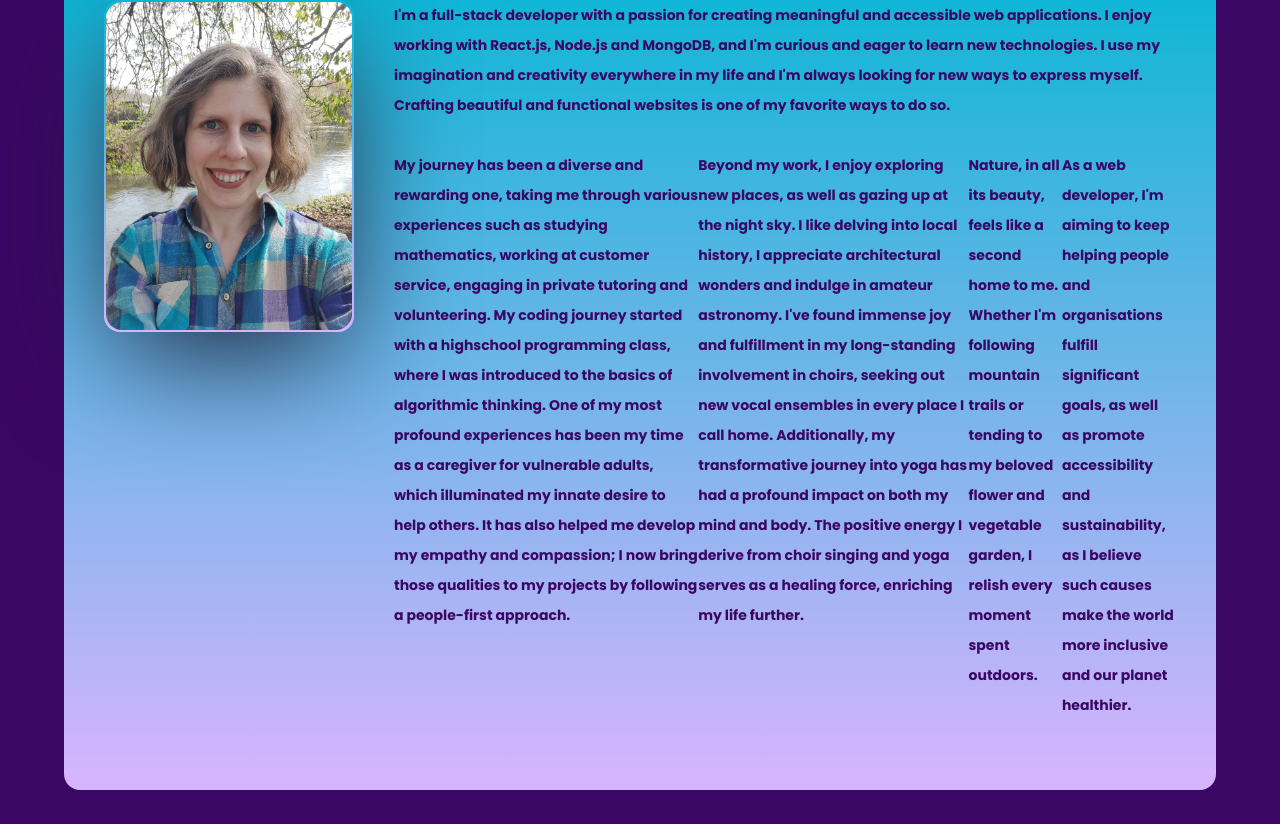
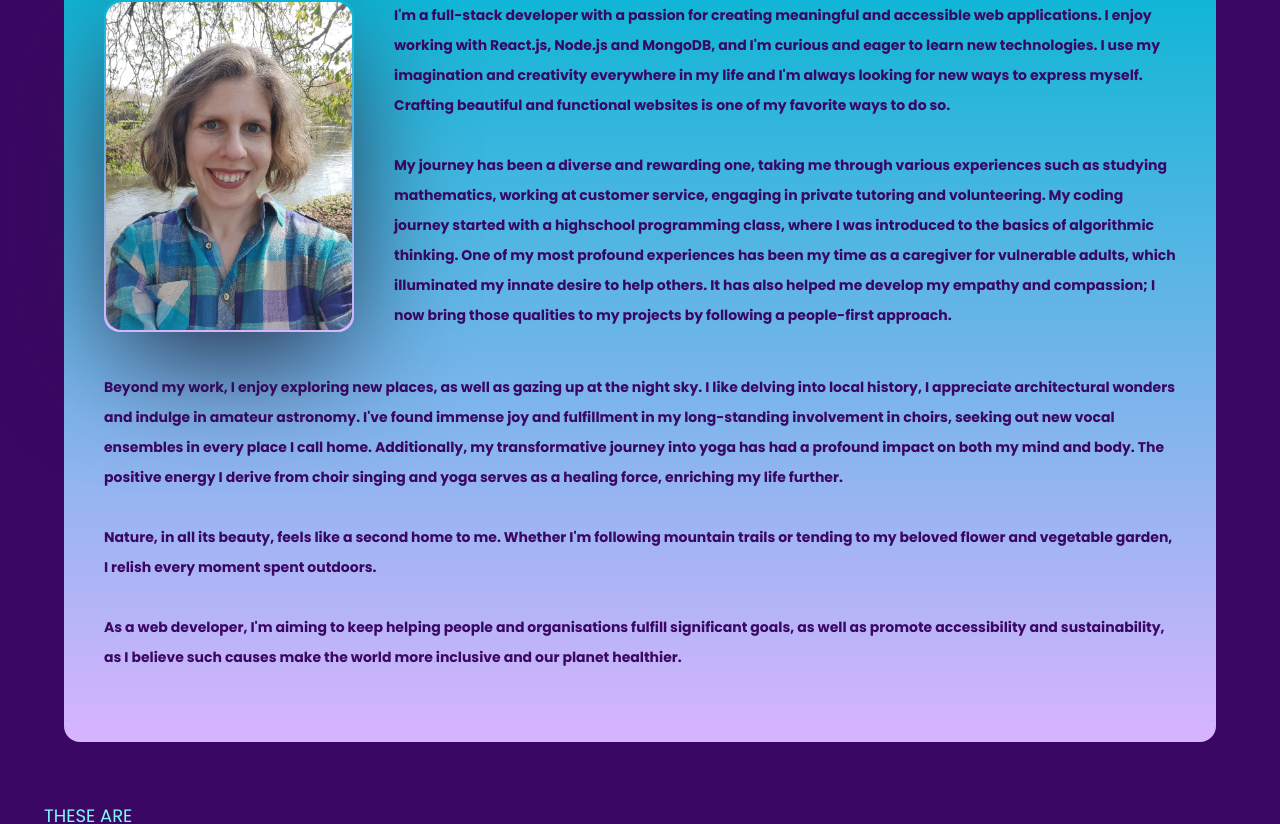
Before and after one commit to spiralnebulam31/PortfolioWebsite, a React (Vite) app: page / in a window 1280 px wide. Shown: the part 1017-1841 px from the top of the page. Built offline with nearby package versions, Linux system fonts and the light colour scheme.

Commit message:
Fixed responsiveness and styling of updated About Me section with the read more option

```diff
--- a/src/components/About.jsx
+++ b/src/components/About.jsx
@@ -73,20 +73,20 @@ const About = () => {
                 </div>
 
                 <motion.div
-                  className="flex-2 lg:ml-10 xl:ml-10 xs:mx-auto sm:mx-auto md:mx-auto xs:w-full sm:w-full md:w-full"
+                  className="lg:ml-10 xl:ml-10 xs:mx-auto sm:mx-auto md:mx-auto xs:w-full sm:w-full md:w-full"
                   variants={fadeIn('right', 'spring', 0.5, 1.25)}
                 >
-                  <div className="flex w-full mx-auto">
+                  <div className="flex-2 items-center justify-center w-full mx-auto">
                     {/* First Paragraph */}
                     {aboutMeText[0]}
                     <br />
                     <br />
                   </div>
 
-                  {isSmallScreen && (
+                  {isSmallScreen && !isOpen && (
                     /* Read More Link */
-                    <div>
-                      <p className="text-background1 underline text-[14px] cursor-pointer" onClick={toggleOpen}>
+                    <div className="flex w-full mx-auto">
+                      <p className="text-background1 underline font-light text-[14px] cursor-pointer" onClick={toggleOpen} alt="click to read more">
                         read more
                       </p>
                     </div>
@@ -106,7 +106,7 @@ const About = () => {
                         }}
                       >
                         {/* Rest of the expanded content */}
-                        <motion.div className="flex w-full mx-auto"
+                        <motion.div className="flex flex-col w-full mx-auto"
                           variants={fadeIn('right', 'spring', 0.5, 1.25)}
                         >
                           {aboutMeText.slice(1).map((text, index) => (
@@ -122,11 +122,26 @@ const About = () => {
                   </AnimatePresence>
 
                   {!isSmallScreen && (
-                    <motion.div className="flex w-full mx-auto"
+                    <motion.div className="flex flex-col w-full mx-auto"
                       variants={fadeIn('right', 'spring', 0.5, 1.25)}
                     >
-                      {aboutMeText.slice(1).map((text, index) => (
-                        <div key={index}>
+                    <div className="flex flex-2 w-full mx-auto">
+                    {aboutMeText[1]}
+                    <br />
+                          <br />
+                    </div>
+                    </motion.div>
+                  )}
+                  </motion.div>
+</div>
+
+                  {!isSmallScreen && (
+                    <motion.div className="flex flex-col items-center justify-center w-full mx-auto"
+                      variants={fadeIn('right', 'spring', 0.5, 1.25)}
+                    >
+                      {aboutMeText.slice(2).map((text, index) => (
+                        <div
+                         key={index}>
                           {text}
                           <br />
                           <br />
@@ -134,9 +149,9 @@ const About = () => {
                       ))}
                     </motion.div>
                   )}
+
                 </motion.div>
-              </div>
-            </motion.div>
+
           </div>
         </div>
       </div>
```
